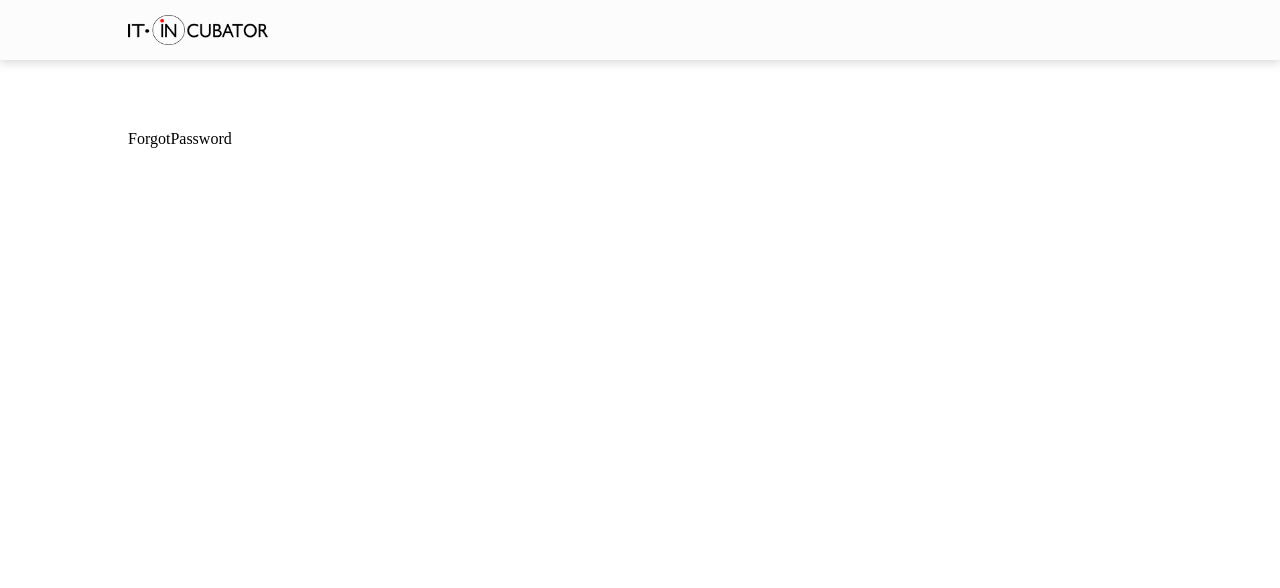
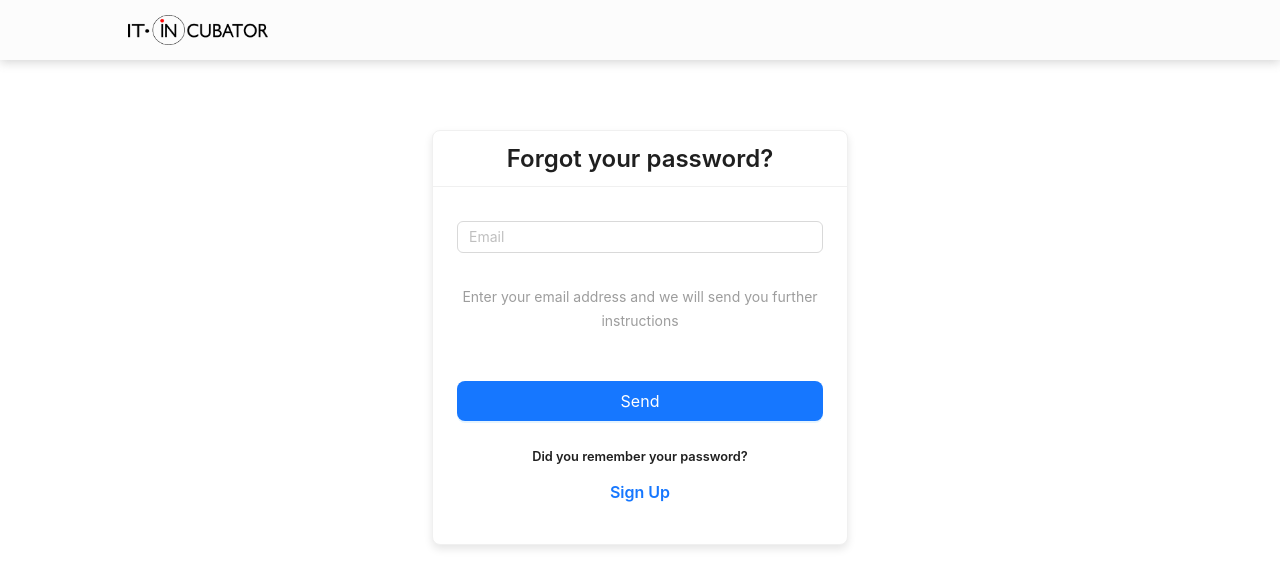
Before and after one commit to AlekseyKriuchkov/cards, a React (Vite) app: page /forgot-password in a window 1280 px wide. Shown: the top 588 px of the page. Built offline with nearby package versions, Linux system fonts and the light colour scheme.

Commit message:
add forgot password flow

```diff
--- a/src/modules/auth/api/auth.api.ts
+++ b/src/modules/auth/api/auth.api.ts
@@ -1,6 +1,7 @@
 import { authInstance } from "@/modules/auth/api/auth.instance"
 import {
   AuthMeUpdate,
+  ForgotPasswordType,
   LoginType,
   MeResponse,
   RegisterResponse,
@@ -24,4 +25,7 @@ export const authApi = {
   authMeUpdate: (params: AuthMeUpdate) => {
     return authInstance.put("me", params)
   },
+  forgot: (params: ForgotPasswordType) => {
+    return authInstance.post("forgot", params)
+  },
 }
--- a/src/modules/auth/api/types.ts
+++ b/src/modules/auth/api/types.ts
@@ -45,3 +45,8 @@ export type LoginType = {
   rememberMe: boolean
 }
 export type RegisterType = Omit<LoginType, "rememberMe">
+export type ForgotPasswordType = {
+  email: string
+  from?: string
+  message: string
+}
--- a/src/modules/auth/auth.slice.ts
+++ b/src/modules/auth/auth.slice.ts
@@ -2,6 +2,7 @@ import { createSlice } from "@reduxjs/toolkit"
 import { authApi } from "@/modules/auth/api/auth.api"
 import {
   ErrorType,
+  ForgotPasswordType,
   LoginType,
   RegisterType,
   User,
@@ -36,11 +37,20 @@ const authMe = createAppAsyncThunk("authMe/login", () => {
     console.log(res)
   })
 })
+const forgot = createAppAsyncThunk(
+  "authMe/forgot",
+  (arg: ForgotPasswordType) => {
+    return authApi.forgot(arg).then((res) => {
+      return { isSuccess: true }
+    })
+  },
+)
 
 const slice = createSlice({
   name: "auth",
   initialState: {
     user: null as User | null,
+    isSuccess: false,
   },
   reducers: {},
   extraReducers: (builder) => {
@@ -50,6 +60,9 @@ const slice = createSlice({
     builder.addCase(logOut.fulfilled, (state) => {
       state.user = null
     })
+    builder.addCase(forgot.fulfilled, (state, action) => {
+      if (action.payload.isSuccess) state.isSuccess = action.payload.isSuccess
+    })
   },
 })
 
@@ -57,4 +70,4 @@ export const authReducer = slice.reducer
 
 export const authActions = slice.actions
 
-export const authThunk = { register, login, logOut, authMe }
+export const authThunk = { register, login, logOut, authMe, forgot }
--- a/src/modules/auth/pages/check-email/index.tsx
+++ b/src/modules/auth/pages/check-email/index.tsx
@@ -1,5 +1,26 @@
 import React from "react"
+import { StyledCard } from "@/modules/auth/pages/sign-in/styles"
+import { Button, Form } from "antd"
+import { useNavigate } from "react-router-dom"
+import { useAppSelector } from "@/app/hooks"
 
 export const CheckEmail = () => {
-  return <div>CheckEmail</div>
+  const navigate = useNavigate()
+  const isSuccess = useAppSelector((state) => state.auth.isSuccess)
+  return (
+    <StyledCard title={"Check Email"}>
+      <Form.Item>
+        <Button
+          onClick={() => {
+            navigate("/sign-in")
+          }}
+          type="primary"
+          size={"large"}
+          block={true}
+        >
+          Sign In
+        </Button>
+      </Form.Item>
+    </StyledCard>
+  )
 }
--- a/src/modules/auth/pages/forgot-password/index.tsx
+++ b/src/modules/auth/pages/forgot-password/index.tsx
@@ -1,5 +1,45 @@
 import React from "react"
+import { useAppDispatch, useAppSelector } from "@/app/hooks"
+import { LoginType } from "@/modules/auth/api/types"
+import { authThunk } from "@/modules/auth/auth.slice"
+import { StyledCard } from "@/modules/auth/pages/sign-in/styles"
+import { Button, Form, Input } from "antd"
+import { StyledNavLink } from "@/modules/auth/styles"
+import { StyledP, StyledText } from "@/modules/auth/pages/style"
+import { CheckEmail } from "@/modules/auth/pages"
 
 export const ForgotPassword = () => {
-  return <div>ForgotPassword</div>
+  const dispatch = useAppDispatch()
+  const isSuccess = useAppSelector((state) => state.auth.isSuccess)
+  const message = `<div style="background-color: lime; padding: 15px">
+password recovery link:
+<a href='http://localhost:5174/#/set-new-password/$token$'>
+link</a>
+</div>`
+  const onFinish = async (values: LoginType) => {
+    dispatch(authThunk.forgot({ ...values, message }))
+  }
+  if (isSuccess) {
+    return <CheckEmail />
+  }
+  return (
+    <StyledCard title={"Forgot your password?"}>
+      <Form name="basic" onFinish={onFinish} autoComplete="off">
+        <Form.Item name="email">
+          <Input placeholder={"Email"} />
+        </Form.Item>
+        <StyledText>
+          Enter your email address and we will send you further instructions
+        </StyledText>
+
+        <Form.Item>
+          <Button type="primary" htmlType="submit" size={"large"} block={true}>
+            Send
+          </Button>
+        </Form.Item>
+        <StyledP>Did you remember your password?</StyledP>
+        <StyledNavLink to={"/sign-in"}>Sign Up</StyledNavLink>
+      </Form>
+    </StyledCard>
+  )
 }
--- a/src/modules/auth/pages/new-password/index.tsx
+++ b/src/modules/auth/pages/new-password/index.tsx
@@ -1,5 +1,8 @@
 import React from "react"
+import { useParams } from "react-router-dom"
 
 export const NewPassword = () => {
+  const { token } = useParams()
+  console.log(token)
   return <div>NewPassword</div>
 }
--- a/src/modules/auth/pages/sign-in/index.tsx
+++ b/src/modules/auth/pages/sign-in/index.tsx
@@ -1,4 +1,4 @@
-import { useAppDispatch } from "@/app/hooks"
+import { useAppDispatch, useAppSelector } from "@/app/hooks"
 import { authThunk } from "@/modules/auth/auth.slice"
 import {
   StyledCard,
@@ -22,6 +22,10 @@ export const SignIn = () => {
       navigate("/profile")
     }
   }, [isAuthorized])
+
+  const isSuccess = useAppSelector((state) => state.auth.isSuccess)
+
+  console.log(isSuccess)
 
   const onFinish = async (values: LoginType) => {
     dispatch(authThunk.login(values))
@@ -50,7 +54,7 @@ export const SignIn = () => {
             Sign In
           </Button>
         </Form.Item>
-        <StyledForgotPasswordLink to={"/reset-password"}>
+        <StyledForgotPasswordLink to={"/forgot-password"}>
           Forgot password?
         </StyledForgotPasswordLink>
         <StyledNavLink to={"/sign-up"}>Sign Up</StyledNavLink>
--- a/src/modules/auth/pages/style.ts
+++ b/src/modules/auth/pages/style.ts
@@ -1,4 +1,7 @@
 import styled from "styled-components"
+import { Typography } from "antd"
+
+const { Text } = Typography
 
 export const ContentWrapper = styled.div`
   display: flex;
@@ -6,3 +9,19 @@ export const ContentWrapper = styled.div`
   padding: 70px 10% 0 10%;
   position: relative;
 `
+export const StyledP = styled.p`
+  display: block;
+  text-align: center;
+  font-size: 0.8rem;
+  font-weight: 600;
+  margin-bottom: 0.7rem;
+  line-height: 24px;
+`
+export const StyledText = styled(Text)`
+  display: flex;
+  text-align: center;
+  margin-top: 2rem;
+  margin-bottom: 3rem;
+  line-height: 24px;
+  color: #9d9d9d;
+`
--- a/src/routes/index.tsx
+++ b/src/routes/index.tsx
@@ -25,7 +25,7 @@ export const route = () => {
       element: <ForgotPassword />,
     },
     {
-      path: "/new-password",
+      path: "/set-new-password/:token",
       element: <NewPassword />,
     },
     {
```
